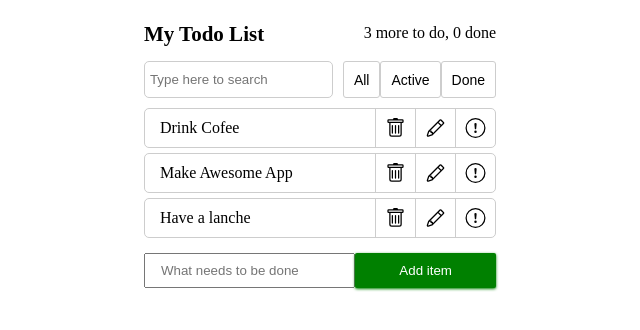
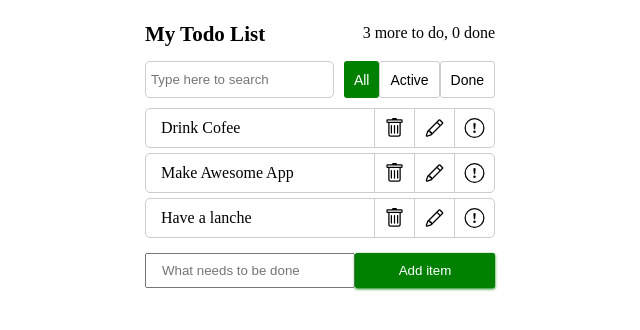
Before and after one commit to gnomi43/React-Todo-list, a React app: page / in a window 1280 px wide. Shown: the whole page, without its empty margins (320-960 px from the left). Built offline with nearby package versions, Linux system fonts and the light colour scheme.

Commit message:
Добавил возможность поиска и фильтра

```diff
--- a/src/component/app/index.js
+++ b/src/component/app/index.js
@@ -16,6 +16,8 @@ export default class App extends React.Component {
         this.maxId = 100;
 
 
+
+
         this.createTodoItem = ( label ) => {
             return{
                 label,
@@ -30,11 +32,13 @@ export default class App extends React.Component {
                 this.createTodoItem("Drink Cofee"),
                 this.createTodoItem("Make Awesome App"),
                 this.createTodoItem("Have a lanche")
-            ]
+            ],
+            term: "",
+            filter: "all"
         };
 
 
-        this.deleteItem = (id) =>{
+        this.deleteItem = (id) => {
 
             this.setState( ({ todoData }) => {
 
@@ -72,7 +76,7 @@ export default class App extends React.Component {
             return [...arr.slice(0, idx), newItem, ...arr.slice(idx + 1)];
         };
 
-        this.onToggleDone = (id) =>{
+        this.onToggleDone = (id) => {
             this.setState(( { todoData } ) => {
 
                 return {
@@ -81,13 +85,44 @@ export default class App extends React.Component {
             });
         };
 
-        this.onToggleImportant = (id) =>{
+        this.onToggleImportant = (id) => {
             this.setState(( { todoData } ) => {
                 return {
                     todoData: this.togglePropery(todoData, id, "important")
                 }
             });
         };
+
+        this.search = (items, term) => {
+            if(term.length === 0){
+                return items;
+            }
+
+            return items.filter((item)=>{
+                return item.label.toLowerCase().indexOf(term.toLowerCase()) > -1
+            });
+        };
+
+        this.onSearchChange = (term) => {
+            this.setState({ term });
+        };
+
+        this.filterPanel = (items, filter) => {
+            switch(filter) {
+                case "all":
+                    return items;
+                case "active":
+                    return items.filter((item) => !item.done);
+                case "done":
+                    return items.filter((item) => item.done);
+                default:
+                    return items;
+            }
+        }
+
+        this.onFilterChange = (filter) =>{
+            this.setState({ filter });
+        }
 
     };
 
@@ -96,18 +131,24 @@ export default class App extends React.Component {
             const doneCount = this.state.todoData.filter( el => el.done ).length;
             const todoCount = this.state.todoData.length - doneCount;
 
-            const { todoData } = this.state;
+            const { todoData, term, filter } = this.state;
+
+            const visibleItems = this.filterPanel(
+                this.search(todoData, term), filter);
 
 
             return(
                 <div className="todo__wrapper">
                     <AppHeader todoList = {todoCount} todoDone = {doneCount} />
                     <div className="todo__control">
-                        <SearchPanel />
-                        <FilterPanel />
+                        <SearchPanel
+                        onSearchChangeApp={this.onSearchChange}/>
+                        <FilterPanel    filter={filter}
+                                        onFilterChange = {this.onFilterChange}
+                        />
                     </div>
                     <TodoList
-                        todos = { todoData }
+                        todos = { visibleItems }
                         onDeleted={ this.deleteItem }
                         onToggleImportant={ this.onToggleImportant }
                         onToggleDone={ this.onToggleDone }/>
--- a/src/component/filter-panel/filter-panel.css
+++ b/src/component/filter-panel/filter-panel.css
@@ -20,6 +20,7 @@
     font-size: 14px;
 }
 
+.todo__filter-btn.todo__filter-btn--active,
 .todo__filter-btn:focus,
 .todo__filter-btn:active,
 .todo__filter-btn:hover{
--- a/src/component/filter-panel/index.js
+++ b/src/component/filter-panel/index.js
@@ -4,18 +4,33 @@ import "./filter-panel.css";
 
 
 export default class FilterPanel extends React.Component{
+
+    buttons = [
+        { name: "all", label: "All" },
+        { name: "active", label: "Active" },
+        { name: "done", label: "Done" }
+    ];
+
+
     render() {
+
+        const { filter, onFilterChange } = this.props
+
+        const buttons = this.buttons.map(({ name, label }) => {
+            const isActive = filter === name;
+            const clazz = isActive ? "todo__filter-btn todo__filter-btn--active" : "todo__filter-btn"
+            return (
+                <button className={clazz}
+                         key={name}
+                         onClick={ () => onFilterChange(name) }>
+                        { label }
+                </button>
+            );
+        });
+
         return (
             <div className="todo__filter">
-                <button className="todo__filter-btn todo__filter-btn--active">
-                    All
-                </button>
-                <button className="todo__filter-btn">
-                   Active
-                </button>
-                <button className="todo__filter-btn">
-                    Done
-                </button>
+                {buttons}
             </div>
         );
     }
--- a/src/component/search-panel/index.js
+++ b/src/component/search-panel/index.js
@@ -2,11 +2,33 @@ import React from 'react';
 
 import "./search-panel.css";
 
-const SearchPanel = () => {
+export default class SearchPanel extends React.Component  {
 
-    const searchText = 'Type here to search';
+    constructor(){
+        super();
 
-    return <input className="todo__search" placeholder={searchText} />;
+        this.state = {
+            term: ""
+        }
+
+        this.onSearchChange = (event) => {
+            const term = event.target.value;
+
+            this.setState({ term });
+            this.props.onSearchChangeApp(term);
+        }
+    }
+
+    render(){
+        const searchText = 'Type here to search';
+
+        return (
+                    <input type="text"
+                        className="todo__search"
+                        placeholder={searchText}
+                        value={this.state.term}
+                        onChange={this.onSearchChange} />
+
+                )
+            };
 };
-
-export default SearchPanel;
```
